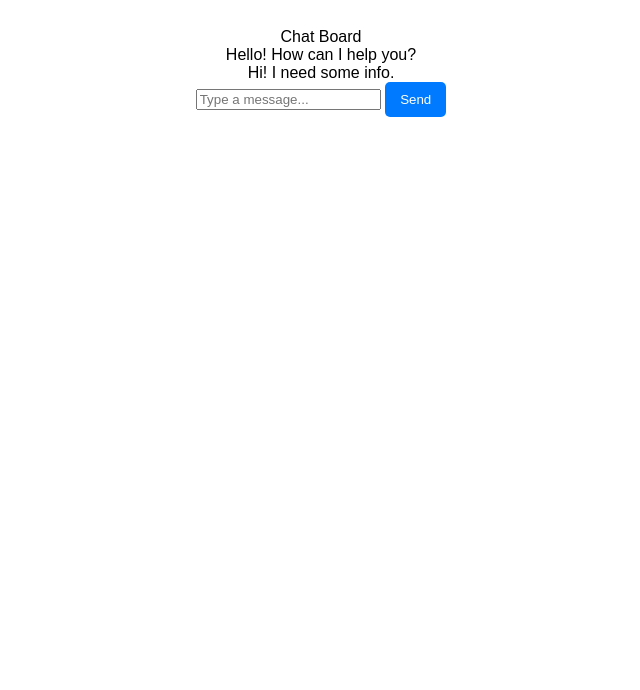
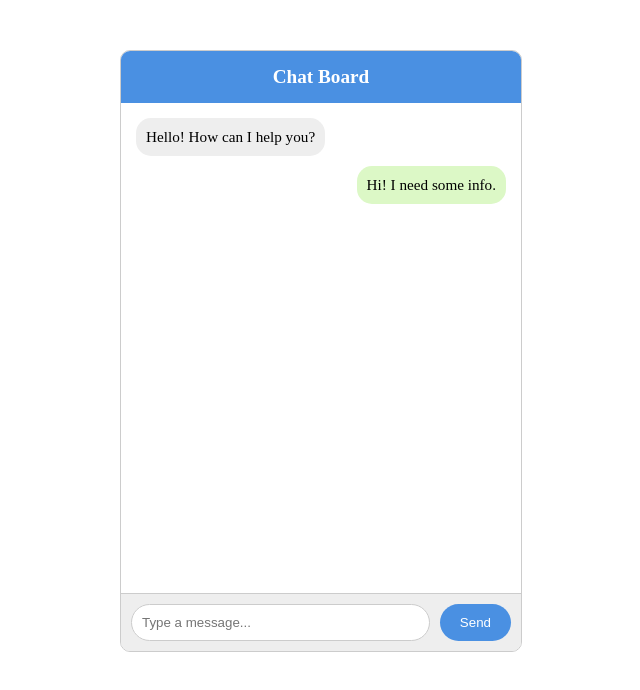
Before and after one commit to deepak35an/chatbot_project, a plain HTML site: page front_end/index.html in a window 1280 px wide. Shown: the whole page, without its empty margins (319-959 px from the left). Drawn offline with Linux system fonts and the light colour scheme.

Commit message:
Update style.css
author ishu

```diff
--- a/front_end/style.css
+++ b/front_end/style.css
@@ -1,42 +1,89 @@
-body {
+STM Abhi/* Basic Reset */
+* {
+  margin: 0;
+  padding: 0;
+  box-sizing: border-box;
   font-family: Arial, sans-serif;
-    text-align: center;
-    padding: 20px;
 }
 
-#chatbox {
+/* Container */
+.chat-container {
   width: 400px;
-    margin: 20px auto;
+  height: 600px;
+  margin: 50px auto;
   border: 1px solid #ccc;
-    padding: 15px;
-    background: #f9f9f9;
+  display: flex;
+  flex-direction: column;
   border-radius: 10px;
+  overflow: hidden;
+  background-color: #f9f9f9;
 }
 
-#chatlog {
-    height: 300px;
-    overflow-y: scroll;
-    border: 1px solid #ddd;
-    margin-bottom: 10px;
-    padding: 10px;
-    text-align: left;
-    background: #fff;
+/* Header */
+.chat-header {
+  background-color: #4A90E2;
+  color: white;
+  padding: 15px;
+  text-align: center;
+  font-size: 1.2em;
+  font-weight: bold;
 }
 
-#user-input {
-    width: 70%;
-    padding: 10px;
+/* Messages Area */
+.chat-messages {
+  flex: 1;
+  padding: 15px;
+  overflow-y: auto;
+  display: flex;
+  flex-direction: column;
+  gap: 10px;
+  background-color: #fff;
 }
 
-button {
-    padding: 10px 15px;
-    background: #007BFF;
+/* Message bubbles */
+.message {
+  max-width: 70%;
+  padding: 10px;
+  border-radius: 15px;
+  font-size: 0.95em;
+}
+
+.message.sent {
+  background-color: #DCF8C6;
+  align-self: flex-end;
+}
+
+.message.received {
+  background-color: #eee;
+  align-self: flex-start;
+}
+
+/* Input Area */
+.chat-input {
+  display: flex;
+  padding: 10px;
+  background-color: #eee;
+  border-top: 1px solid #ccc;
+}
+
+.chat-input input {
+  flex: 1;
+  padding: 10px;
+  border-radius: 20px;
+  border: 1px solid #ccc;
+  outline: none;
+}
+
+.chat-input button {
+  margin-left: 10px;
+  padding: 10px 20px;
+  background-color: #4A90E2;
   color: white;
   border: none;
+  border-radius: 20px;
   cursor: pointer;
-    border-radius: 5px;
 }
 
-button:hover {
-    background: #0056b3;
+.chat-input button:hover {
+  background-color: #357ABD;
 }
```
Lines whose indentation alone changed are shown as unchanged.
